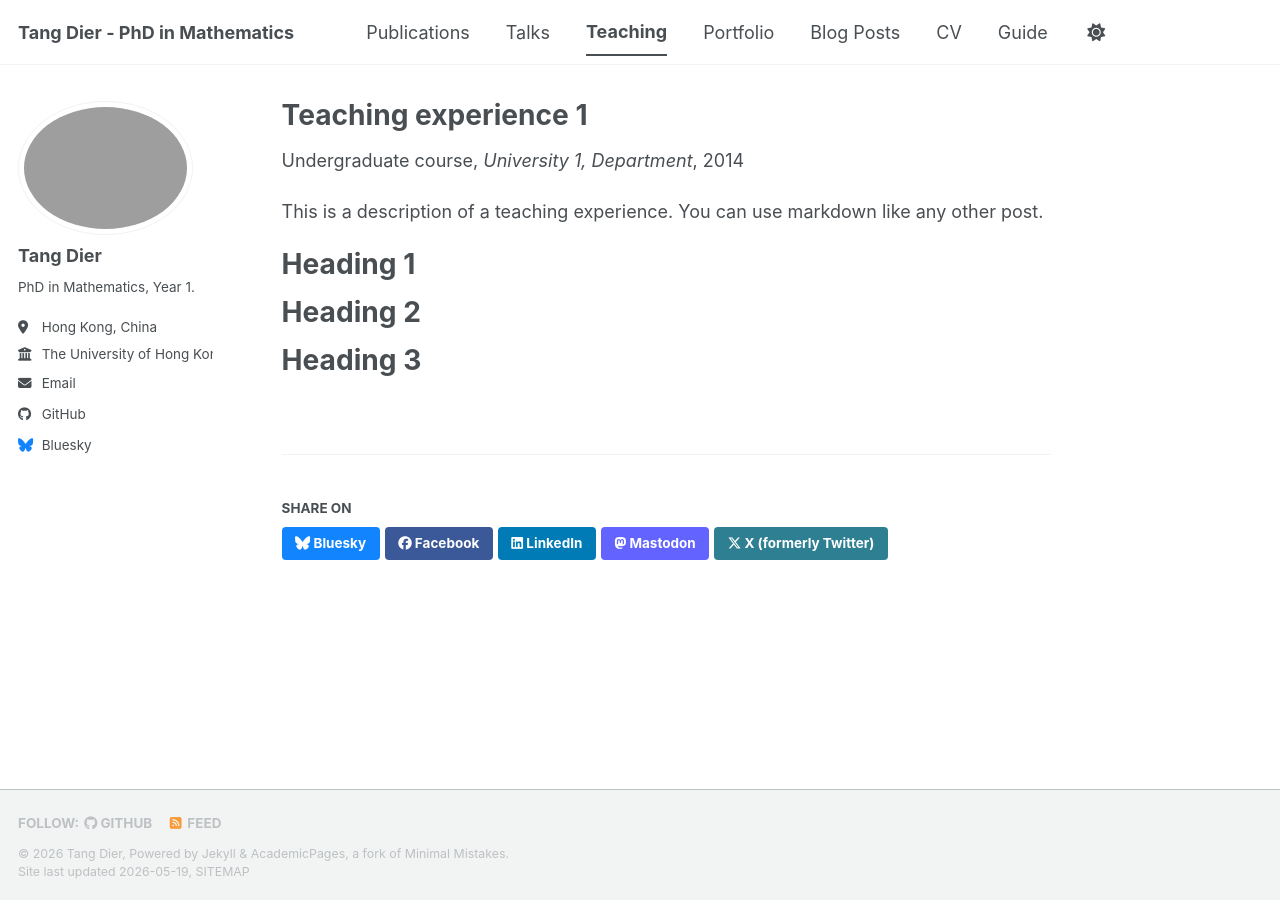
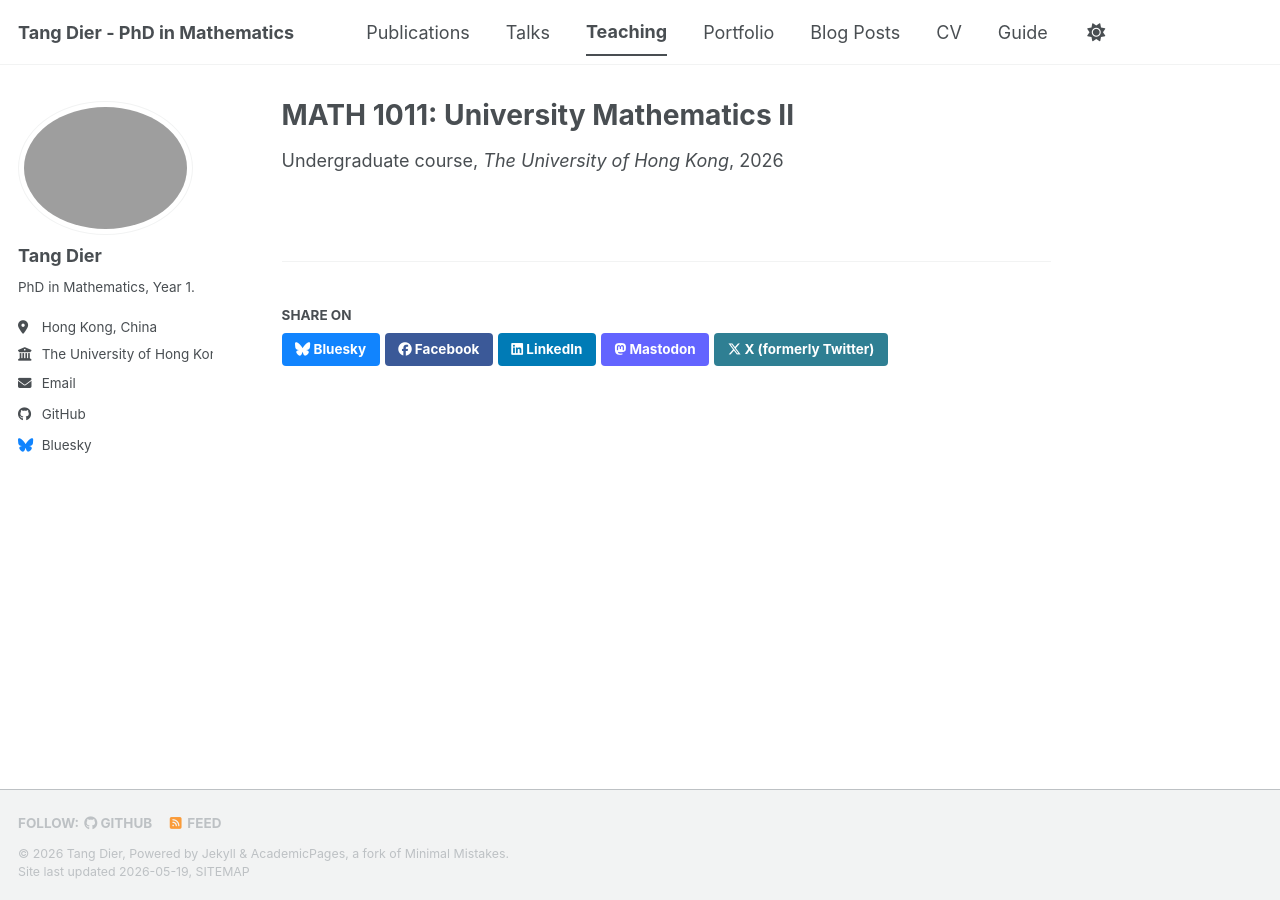
Before and after one commit to TangDier03/tangdier03.github.io, a Jekyll site: the page built from _teaching/2014-spring-teaching-1.md, in a window 1280 px wide. Built offline with Jekyll 4.4.1, drawn with Linux system fonts in a browser that asks for light colours; a script bundle is joined from its source files by our own code; library files that are not in the unit come from our copies.

Commit message:
Update 2014-spring-teaching-1.md

```diff
--- a/_teaching/2014-spring-teaching-1.md
+++ b/_teaching/2014-spring-teaching-1.md
@@ -1,20 +1,9 @@
 ---
-title: "Teaching experience 1"
+title: "MATH 1011: University Mathematics II"
 collection: teaching
 type: "Undergraduate course"
 permalink: /teaching/2014-spring-teaching-1
-venue: "University 1, Department"
-date: 2014-01-01
-location: "City, Country"
+venue: "The University of Hong Kong"
+date: 2026-02-05 to 2026-04-30
+location: "Hong Kong, China"
 ---
-
-This is a description of a teaching experience. You can use markdown like any other post.
-
-Heading 1
-======
-
-Heading 2
-======
-
-Heading 3
-======
```
